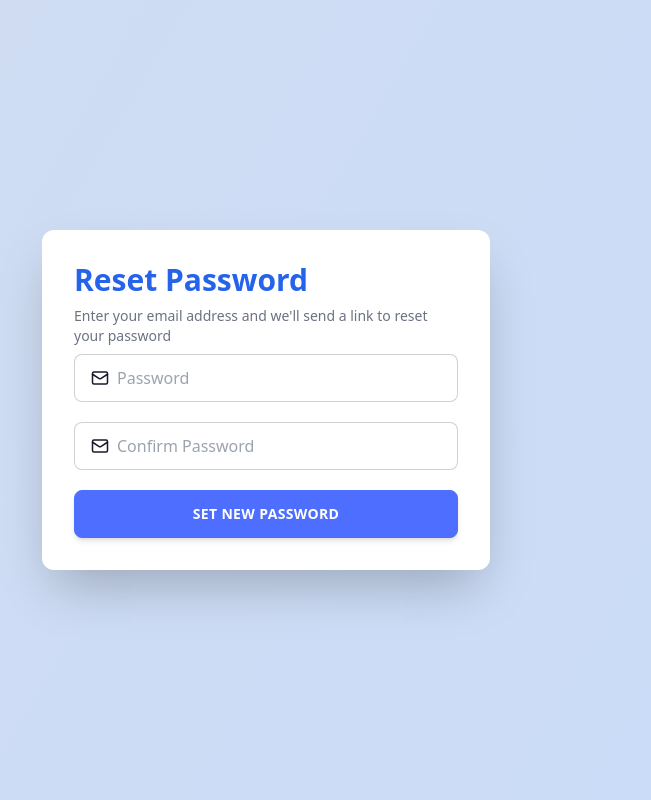
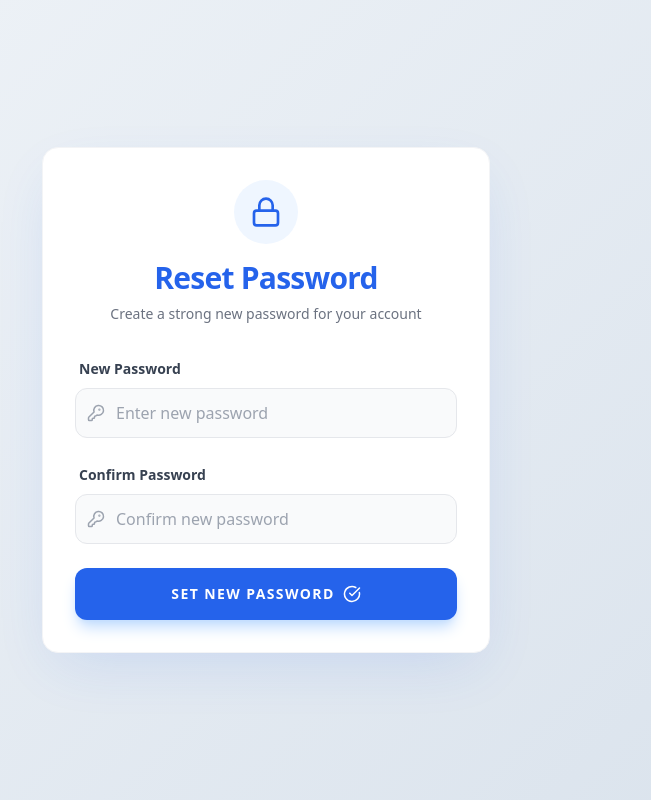
Before and after one commit to JAM3S11/solease, a React (Vite) app in the folder frontend/: page /reset-password/1 in a window 1280 px wide. Shown: the whole page, without its empty margins (374-1025 px from the left). Built offline with nearby package versions, Linux system fonts and the light colour scheme; no server answers.

Commit message:
Reset and Forgot Password form updated

```diff
--- a/frontend/src/components/ForgotForm.jsx
+++ b/frontend/src/components/ForgotForm.jsx
@@ -1,13 +1,14 @@
 import React, { useState } from "react";
 import { useNavigate } from "react-router";
-import { Mail, X, ArrowBigRight } from "lucide-react";
+import { Mail, X, ArrowBigRight, Send, CheckCircle2 } from "lucide-react";
 import { useAuthenticationStore } from "../store/authStore";
+import { motion, AnimatePresence } from "framer-motion"; // Added for motion
 
-const ForgotPassForm= () => {
-  const [ formData, setFormData ] = useState({
+const ForgotPassForm = () => {
+  const [formData, setFormData] = useState({
     email: "",
-  })
-  const [ isSending, setIsSending ] = useState(false);
+  });
+  const [isSending, setIsSending] = useState(false);
   const { isLoading, forgotPassword } = useAuthenticationStore();
   const navigate = useNavigate();
 
@@ -15,8 +16,8 @@ const ForgotPassForm= () => {
     setFormData((prev) => ({
       ...prev,
       [e.target.name]: e.target.value,
-    }))
-  }
+    }));
+  };
 
   const handleSubmit = async (e) => {
     e.preventDefault();
@@ -26,39 +27,60 @@ const ForgotPassForm= () => {
 
   return (
     <section
-      className="min-h-screen flex items-center justify-center px-4 sm:px-6 lg:px-8"
+      className="min-h-screen flex items-center justify-center px-4 sm:px-6 lg:px-8 relative overflow-hidden"
       style={{
         background:
           "linear-gradient(120deg, rgba(173, 194, 230, 0.57) 0%, rgba(133, 175, 242, 0.43) 100%)",
       }}
     >
-      <div className="w-full max-w-md bg-white shadow-2xl rounded-xl p-8 relative">
+      {/* Background Decorative Circles */}
+      <div className="absolute top-[-10%] left-[-10%] w-72 h-72 bg-blue-400/20 rounded-full blur-3xl -z-10" />
+      <div className="absolute bottom-[-10%] right-[-10%] w-72 h-72 bg-indigo-400/20 rounded-full blur-3xl -z-10" />
+
+      <motion.div
+        initial={{ opacity: 0, y: 20 }}
+        animate={{ opacity: 1, y: 0 }}
+        transition={{ duration: 0.5, ease: "easeOut" }}
+        className="w-full max-w-md bg-white/80 backdrop-blur-md shadow-[0_20px_50px_rgba(0,0,0,0.1)] rounded-2xl p-8 relative border border-white/50"
+      >
         {/* Header */}
         <div className="flex items-center justify-between mb-6">
-          <h2 className="text-2xl md:text-3xl font-bold text-blue-600">
+          <h2 className="text-2xl md:text-3xl font-bold text-blue-600 tracking-tight">
             Reset Password
           </h2>
-          <button
+          <motion.button
+            whileHover={{ rotate: 90, scale: 1.1 }}
+            whileTap={{ scale: 0.9 }}
             onClick={() => navigate("/")}
-            className="text-gray-500 hover:text-blue-600 transition"
+            className="text-gray-400 hover:text-red-500 transition-colors p-1"
           >
-            <X size={22} />
-          </button>
+            <X size={24} />
+          </motion.button>
         </div>
-        {!isSending && <p className="text-xs md:text-sm -mt-4 mb-2 text-gray-500">Enter your email address and we'll send a link to reset your password</p>}
 
-        {/* Form */}
+        <AnimatePresence mode="wait">
           {!isSending ? (
-          <form className="space-y-5" onSubmit={handleSubmit}>
-            <div className="form-control">
-              <label className="input input-bordered flex items-center gap-2 rounded-lg">
-                <Mail size={18} />
+            <motion.div
+              key="form"
+              initial={{ opacity: 0, x: -20 }}
+              animate={{ opacity: 1, x: 0 }}
+              exit={{ opacity: 0, x: 20 }}
+              transition={{ duration: 0.3 }}
+            >
+              <p className="text-xs md:text-sm -mt-4 mb-6 text-gray-500 font-medium">
+                Enter your email address and we'll send a link to reset your password.
+              </p>
+
+              <form className="space-y-6" onSubmit={handleSubmit}>
+                <div className="form-control group">
+                  <label className="input input-bordered flex items-center gap-3 rounded-xl bg-white/50 border-gray-200 focus-within:border-blue-500 focus-within:ring-4 focus-within:ring-blue-500/10 transition-all duration-300">
+                    <Mail size={18} className="text-gray-400 group-focus-within:text-blue-500" />
                     <input
                       type="email"
                       name="email"
                       value={formData.email}
                       onChange={handleChange}
-                  className="grow outline-none"
+                      className="grow outline-none text-gray-700 bg-transparent"
                       placeholder="Email Address"
                       required
                     />
@@ -66,31 +88,57 @@ const ForgotPassForm= () => {
                 </div>
 
                 {/* Button */}
-            <button
+                <motion.button
+                  whileHover={{ scale: 1.02, y: -2 }}
+                  whileTap={{ scale: 0.98 }}
                   type="submit"
-              className="w-full btn btn-primary text-white rounded-lg shadow-md uppercase tracking-wide hover:scale-[1.02] transition transform"
+                  disabled={isLoading}
+                  className="w-full btn btn-primary text-white rounded-xl shadow-lg shadow-blue-500/30 uppercase tracking-widest font-bold border-none transition-all flex items-center justify-center gap-2"
                 >
-              {isLoading ? "Sending reset link..." : "Send Reset Link"}
-            </button>
+                  {isLoading ? (
+                    <span className="loading loading-spinner loading-sm"></span>
+                  ) : (
+                    <>
+                      Send Reset Link <Send size={18} />
+                    </>
+                  )}
+                </motion.button>
               </form>
+            </motion.div>
           ) : (
-          <div className="text-center">
-            <Mail size={20} className="mx-auto mb-2" />
-            <p className="text-gray-300 mb-6">If an account exists for {formData.email}, you will receive a password reset link shortly.</p>
+            <motion.div
+              key="success"
+              initial={{ opacity: 0, scale: 0.9 }}
+              animate={{ opacity: 1, scale: 1 }}
+              className="text-center py-4"
+            >
+              <div className="w-16 h-16 bg-green-50 rounded-full flex items-center justify-center mx-auto mb-4 border border-green-100">
+                <CheckCircle2 size={32} className="text-green-500" />
               </div>
+              <h3 className="text-xl font-bold text-gray-800 mb-2">Check your inbox</h3>
+              <p className="text-gray-500 text-sm leading-relaxed">
+                If an account exists for <span className="text-blue-600 font-semibold">{formData.email}</span>, you will receive a password reset link shortly.
+              </p>
+            </motion.div>
           )}
+        </AnimatePresence>
 
         {/* Footer */}
-        <p className="text-sm md:text-base text-center text-gray-600 mt-6 flex items-center justify-center gap-3">
+        <motion.p
+          initial={{ opacity: 0 }}
+          animate={{ opacity: 1 }}
+          transition={{ delay: 0.4 }}
+          className="text-sm md:text-base text-center text-gray-500 mt-8 flex items-center justify-center gap-2 group"
+        >
           Back to Login?{" "}
           <a
             href="/login"
-            className="text-blue-500 font-medium hover:underline"
+            className="text-blue-600 font-bold hover:text-blue-700 transition-colors flex items-center gap-1"
           >
-            <ArrowBigRight size={20} />
+            Go back <ArrowBigRight size={20} className="group-hover:translate-x-1 transition-transform" />
           </a>
-        </p>
-      </div>
+        </motion.p>
+      </motion.div>
     </section>
   );
 };
--- a/frontend/src/components/ResetPassword.jsx
+++ b/frontend/src/components/ResetPassword.jsx
@@ -1,14 +1,15 @@
 import React, { useState } from "react";
 import { useNavigate, useParams } from "react-router";
-import { Mail, X, ArrowBigRight } from "lucide-react";
+import { Lock, KeyRound, CheckCircle } from "lucide-react";
 import { useAuthenticationStore } from "../store/authStore";
+import { motion } from "framer-motion";
 import toast from "react-hot-toast";
 
-const ResetPassword= () => {
-  const [ formData, setFormData ] = useState({
+const ResetPassword = () => {
+  const [formData, setFormData] = useState({
     password: "",
-  })
-  const [ confirmPassword, setConfirmPassword ] = useState("");
+  });
+  const [confirmPassword, setConfirmPassword] = useState("");
   const { resetPassword, error, isLoading, message } = useAuthenticationStore();
 
   const { token } = useParams();
@@ -18,15 +19,15 @@ const ResetPassword= () => {
     setFormData((prev) => ({
       ...prev,
       [e.target.name]: e.target.value,
-    }))
-  }
+    }));
+  };
 
   const handleSubmit = async (e) => {
     e.preventDefault();
 
-    // Check if both password match
+    // Logic preserved as per your original code
     if(formData.password !== confirmPassword){
-        alert("Password don't match! Try again..");
+        toast.error("Passwords don't match! Try again..");
         return;
     }
 
@@ -34,13 +35,9 @@ const ResetPassword= () => {
         await resetPassword(token, formData.password);
         toast.success("Password reset successfully! Redirecting to login page...");
 
-        // Clear the fields
-        setFormData({
-            password: "",
-        });
+        setFormData({ password: "" });
         setConfirmPassword("");
 
-        // Go to Login Page
         setTimeout(() => {
             navigate("/login");
         }, 2000);
@@ -54,62 +51,98 @@ const ResetPassword= () => {
     <section
       className="min-h-screen flex items-center justify-center px-4 sm:px-6 lg:px-8"
       style={{
-        background:
-          "linear-gradient(120deg, rgba(173, 194, 230, 0.57) 0%, rgba(133, 175, 242, 0.43) 100%)",
+        background: "linear-gradient(135deg, #f0f4f8 0%, #d9e2ec 100%)", // Softer, modern gradient
       }}
     >
-      <div className="w-full max-w-md bg-white shadow-2xl rounded-xl p-8 relative">
-        {/* Header */}
-        <div className="flex items-center mb-6">
-          <h2 className="text-2xl md:text-3xl font-bold text-blue-600">
+      <motion.div
+        initial={{ opacity: 0, scale: 0.95 }}
+        animate={{ opacity: 1, scale: 1 }}
+        transition={{ duration: 0.4 }}
+        className="w-full max-w-md bg-white shadow-[0_20px_60px_-15px_rgba(37,99,235,0.15)] rounded-2xl p-8 relative border border-gray-100"
+      >
+        {/* Header Section */}
+        <div className="text-center mb-8">
+          <div className="bg-blue-50 w-16 h-16 rounded-full flex items-center justify-center mx-auto mb-4">
+            <Lock className="text-blue-600 size-8" />
+          </div>
+          <h2 className="text-3xl font-bold text-blue-600 tracking-tight">
             Reset Password
           </h2>
+          {!message && !error && (
+            <p className="text-sm text-gray-500 mt-2">
+              Create a strong new password for your account
+            </p>
+          )}
         </div>
-        {!message && !error && <p className="text-xs md:text-sm -mt-4 mb-2 text-gray-500">Enter your email address and we'll send a link to reset your password</p>}
 
-        {error && <p className="text-xs md:text-sm mt-1 mb-2 text-red-600">{error}</p>}
-        {message && <p className="text-xs md:text-sm mt-1 mb-2 text-green-600">{message}</p>}
+        {/* Status Messages */}
+        {error && (
+          <motion.div initial={{ opacity: 0 }} animate={{ opacity: 1 }} className="p-3 bg-red-50 text-red-600 rounded-lg text-xs font-medium mb-4 text-center border border-red-100">
+            {error}
+          </motion.div>
+        )}
+        {message && (
+          <motion.div initial={{ opacity: 0 }} animate={{ opacity: 1 }} className="p-3 bg-green-50 text-green-600 rounded-lg text-xs font-medium mb-4 text-center border border-green-100">
+            {message}
+          </motion.div>
+        )}
+
         {/* Form */}
-        <form className="space-y-5" onSubmit={handleSubmit}>
-            <div className="form-control">
-              <label className="input input-bordered flex items-center gap-2 rounded-lg">
-                <Mail size={18} />
+        <form className="space-y-6" onSubmit={handleSubmit}>
+          <div className="space-y-2">
+            <label className="text-sm font-semibold text-gray-700 ml-1">New Password</label>
+            <div className="relative group">
+              <div className="absolute inset-y-0 left-0 pl-3 flex items-center pointer-events-none text-gray-400 group-focus-within:text-blue-600 transition-colors">
+                <KeyRound size={18} />
+              </div>
               <input
                 type="password"
                 name="password"
                 value={formData.password}
                 onChange={handleChange}
-                  className="grow outline-none"
-                  placeholder="Password"
+                className="w-full pl-10 pr-4 py-3 bg-gray-50 border border-gray-200 rounded-xl focus:ring-4 focus:ring-blue-100 focus:border-blue-500 outline-none transition-all text-gray-800"
+                placeholder="Enter new password"
                 required
               />
-              </label>
+            </div>
           </div>
 
-            <div className="form-control">
-              <label className="input input-bordered flex items-center gap-2 rounded-lg">
-                <Mail size={18} />
+          <div className="space-y-2">
+            <label className="text-sm font-semibold text-gray-700 ml-1">Confirm Password</label>
+            <div className="relative group">
+              <div className="absolute inset-y-0 left-0 pl-3 flex items-center pointer-events-none text-gray-400 group-focus-within:text-blue-600 transition-colors">
+                <KeyRound size={18} />
+              </div>
               <input
                 type="password"
                 value={confirmPassword}
                 onChange={(e) => setConfirmPassword(e.target.value)}
-                  className="grow outline-none"
-                  placeholder="Confirm Password"
+                className="w-full pl-10 pr-4 py-3 bg-gray-50 border border-gray-200 rounded-xl focus:ring-4 focus:ring-blue-100 focus:border-blue-500 outline-none transition-all text-gray-800"
+                placeholder="Confirm new password"
                 required
               />
-              </label>
+            </div>
           </div>
 
-            {/* Button */}
-            <button
+          {/* Button with Framer Motion */}
+          <motion.button
+            whileHover={{ scale: 1.01, y: -2 }}
+            whileTap={{ scale: 0.98 }}
             disabled={isLoading}
             type="submit"
-              className="w-full btn btn-primary text-white rounded-lg shadow-md uppercase tracking-wide hover:scale-[1.02] transition transform"
+            className="w-full py-4 bg-blue-600 text-white font-bold rounded-xl shadow-lg shadow-blue-200 hover:bg-blue-700 transition-all flex items-center justify-center gap-2 uppercase tracking-widest text-sm"
           >
-              {isLoading ? "Resetting..." : "Set New Password"}
-            </button>
+            {isLoading ? (
+              <span className="flex items-center gap-2">
+                <span className="animate-spin h-4 w-4 border-2 border-white border-t-transparent rounded-full" />
+                Resetting...
+              </span>
+            ) : (
+              <>Set New Password <CheckCircle size={18} /></>
+            )}
+          </motion.button>
         </form>
-      </div>
+      </motion.div>
     </section>
   );
 };
```
Lines whose indentation alone changed are shown as unchanged.
